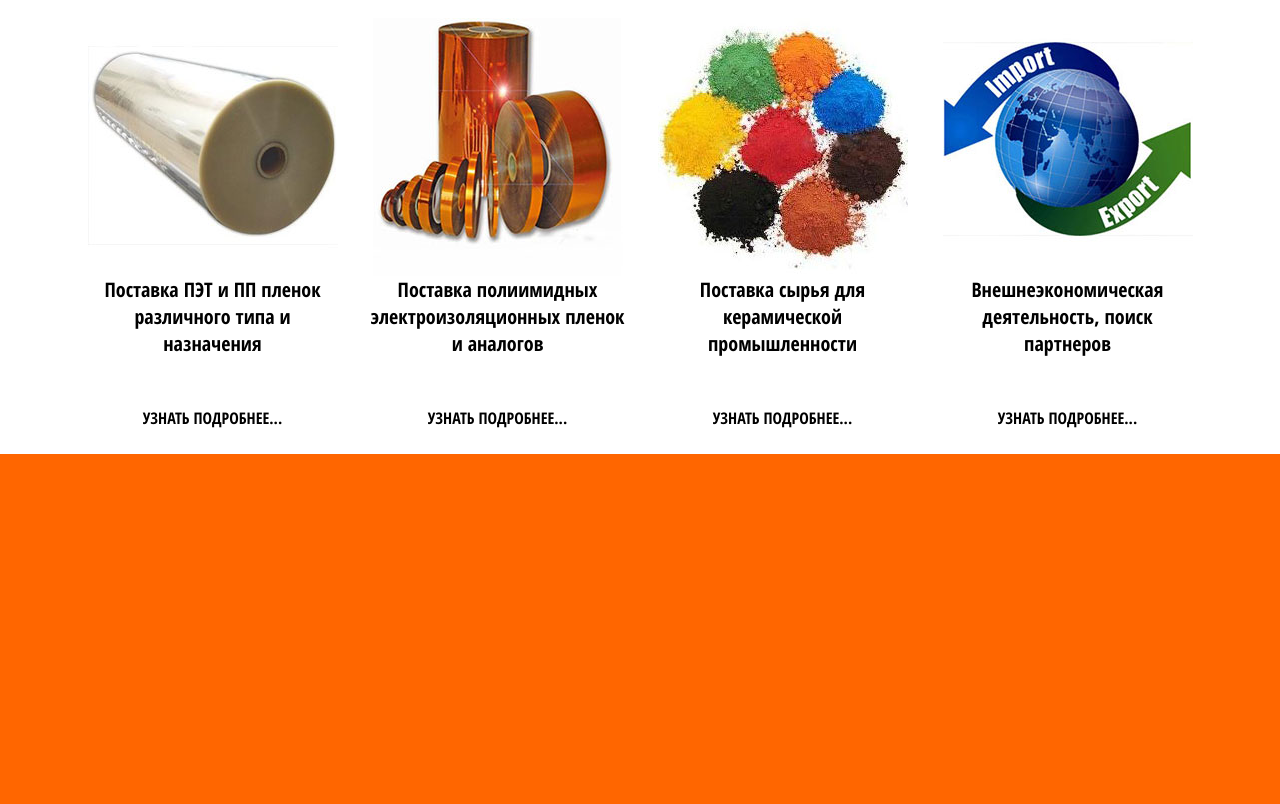
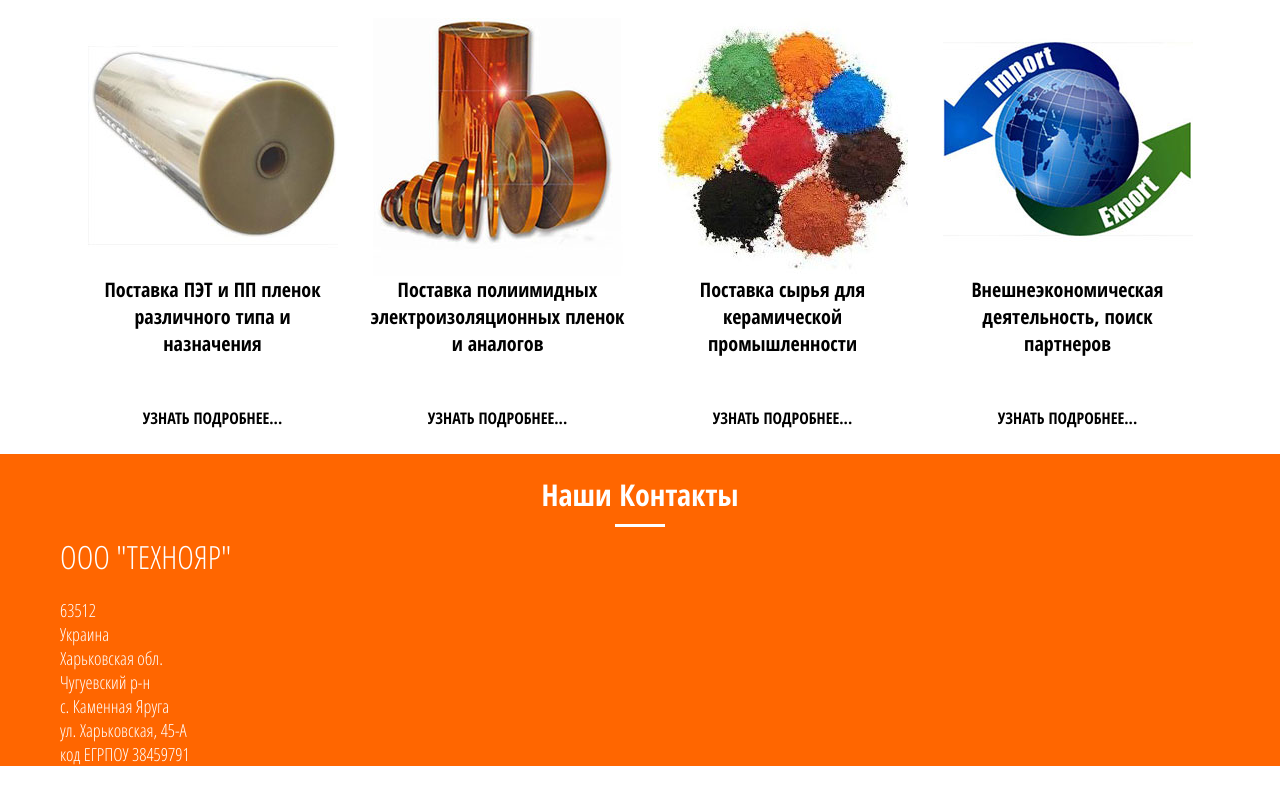
Before and after one commit to sintezmax2008/web, a website: page app/index.html in a window 1280 px wide. Shown: the part 732-1536 px from the top of the page. After the commit the page ends 1498 px from the top, so only its background shows below. Drawn offline with Linux system fonts and the light colour scheme.

Commit message:
01-04-2017-1

```diff
--- a/app/index.html
+++ b/app/index.html
@@ -11,7 +11,7 @@
 		<div class="inner">
 			<div class="top_block_1">
 				<span>Моб.тел.:</span> <a href="callto:+380675737121">+38 (067) 57 37 121</a>;
-				<a href="callto:+380665563513">+38 (066) 55 63 513</a>   |
+				<a href="callto:+380665563513"> +38 (066) 55 63 513;</a><a href="callto:+380993522927"> +38 (099) 352 29 27</a>   |
 				<span>E-mail:</span> <a href="mailto:technoyar@ukr.net">technoyar@ukr.net</a>
 			</div>
 			<div class="top_block_2">
@@ -73,7 +73,24 @@
 	</div>
 	<div class="contact">
 		<div class="inner">
+			<div class="contact_top">
+				<h1>наши контакты</h1>
+			</div>
+			<div class="contact_bottom">
+				<div class="contact_text">
+					<h1>ООО "Технояр"</h1>
+					<p>63512<br>
+					Украина<br>
+					Харьковская обл.<br>
+					Чугуевский  р-н<br>
+					с. Каменная Яруга<br>
+					ул. Харьковская, 45-А<br>
+					код ЕГРПОУ 38459791</p>
+				</div>
+				<div class="contact_form">
 
+				</div>
+			</div>
 		</div>
 	</div>
 <script src="js/libs.min.js"></script>
--- a/app/sass/main.sass
+++ b/app/sass/main.sass
@@ -221,5 +221,42 @@
 		background-repeat: no-repeat
 
 .contact
-	height: 600px
 	background-color: #ff6600
+	color: #fff
+
+	.contact_top
+		text-align: center
+		font-family: 'Open Sans Condensed', sans-serif
+		font-size: 15px
+		font-weight: 400
+		text-transform: capitalize
+		padding: 20px 0
+
+		h1
+			position: relative
+
+		h1:after
+				display: block
+				content: ""
+				width: 50px
+				height: 3px
+				background-color: #fff
+				position: absolute
+				top: 50px
+				left: 50%
+				margin-left: -25px
+
+	.contact_bottom
+
+		h1
+			font-family: 'Open Sans Condensed', sans-serif
+			font-weight: 400
+			text-transform: uppercase
+
+		p
+			font-family: 'Open Sans Condensed', sans-serif
+			font-size: 18px
+			font-weight: 400
+			color: #fff
+			text-align: left
+			margin-top: 20px
```
Also changed, not shown: app/css/main.css.
